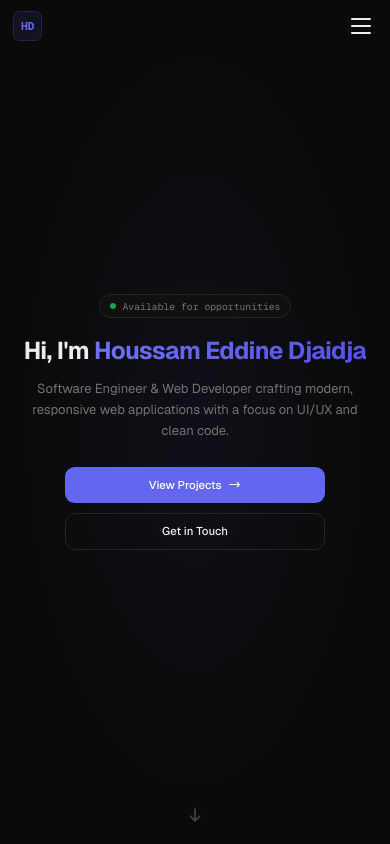
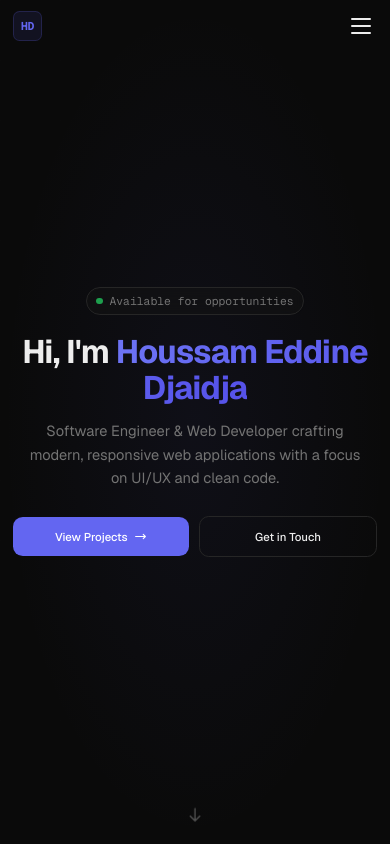
Before and after one commit to houssamdjaidja/Portfolio, a Next.js app: page / in a window 390 px wide. Shown: the top 844 px of the page. Built offline with nearby package versions, Linux system fonts and the light colour scheme.

Commit message:
Make home hero large and prominent on mobile

```diff
--- a/src/components/Hero.tsx
+++ b/src/components/Hero.tsx
@@ -36,24 +36,24 @@ export default function Hero() {
       <div className="relative z-10 max-w-3xl mx-auto px-4 sm:px-6 text-center">
         <div className="inline-flex items-center gap-2 px-3 sm:px-4 py-1.5 sm:py-2 rounded-full border border-border bg-card/50 backdrop-blur-sm mb-6 sm:mb-8">
           <span className="w-2 h-2 rounded-full bg-success animate-pulse" />
-          <span className="text-xs sm:text-sm font-mono text-muted">Available for opportunities</span>
+          <span className="text-sm sm:text-sm font-mono text-muted">Available for opportunities</span>
         </div>
 
-        <h1 className="text-3xl sm:text-4xl md:text-5xl lg:text-7xl font-bold tracking-tight leading-[1.1] mb-4 sm:mb-6">
+        <h1 className="text-[2.5rem] sm:text-4xl md:text-5xl lg:text-7xl font-bold tracking-tight leading-[1.1] mb-4 sm:mb-6">
           <span className="text-foreground">Hi, I&apos;m </span>
           <span className="bg-gradient-to-r from-accent-light via-accent to-accent-dim bg-clip-text text-transparent bg-[length:200%_auto] animate-[gradient-shift_4s_ease_infinite]">
             Houssam Eddine Djaidja
           </span>
         </h1>
 
-        <p className="text-base sm:text-lg md:text-xl text-muted max-w-xl mx-auto mb-8 sm:mb-10 leading-relaxed px-2">
+        <p className="text-lg sm:text-lg md:text-xl text-muted max-w-xl mx-auto mb-8 sm:mb-10 leading-relaxed px-2">
           Software Engineer &amp; Web Developer crafting modern, responsive web applications with a focus on UI/UX and clean code.
         </p>
 
-        <div className="flex flex-col sm:flex-row items-center justify-center gap-3 sm:gap-4 w-full max-w-xs sm:max-w-none mx-auto">
+        <div className="flex flex-row items-center justify-center gap-3 sm:gap-4 w-full max-w-md sm:max-w-none mx-auto">
           <a
             href="#projects"
-            className="group w-full sm:w-auto px-6 py-3 sm:px-7 sm:py-3.5 bg-accent hover:bg-accent-dim text-white rounded-xl font-medium text-sm transition-all duration-200 hover:shadow-lg hover:shadow-accent/20 flex items-center justify-center gap-2"
+            className="group flex-1 sm:flex-none sm:w-auto px-6 py-3.5 sm:px-7 sm:py-3.5 bg-accent hover:bg-accent-dim text-white rounded-xl font-medium text-sm transition-all duration-200 hover:shadow-lg hover:shadow-accent/20 flex items-center justify-center gap-2"
           >
             View Projects
             <svg className="w-4 h-4 group-hover:translate-x-0.5 transition-transform" fill="none" viewBox="0 0 24 24" stroke="currentColor" strokeWidth={2}>
@@ -62,7 +62,7 @@ export default function Hero() {
           </a>
           <a
             href="#contact"
-            className="w-full sm:w-auto px-6 py-3 sm:px-7 sm:py-3.5 border border-border hover:border-dim text-foreground rounded-xl font-medium text-sm transition-all duration-200 hover:bg-white/5 text-center"
+            className="flex-1 sm:flex-none sm:w-auto px-6 py-3.5 sm:px-7 sm:py-3.5 border border-border hover:border-dim text-foreground rounded-xl font-medium text-sm transition-all duration-200 hover:bg-white/5 text-center"
           >
             Get in Touch
           </a>
```
